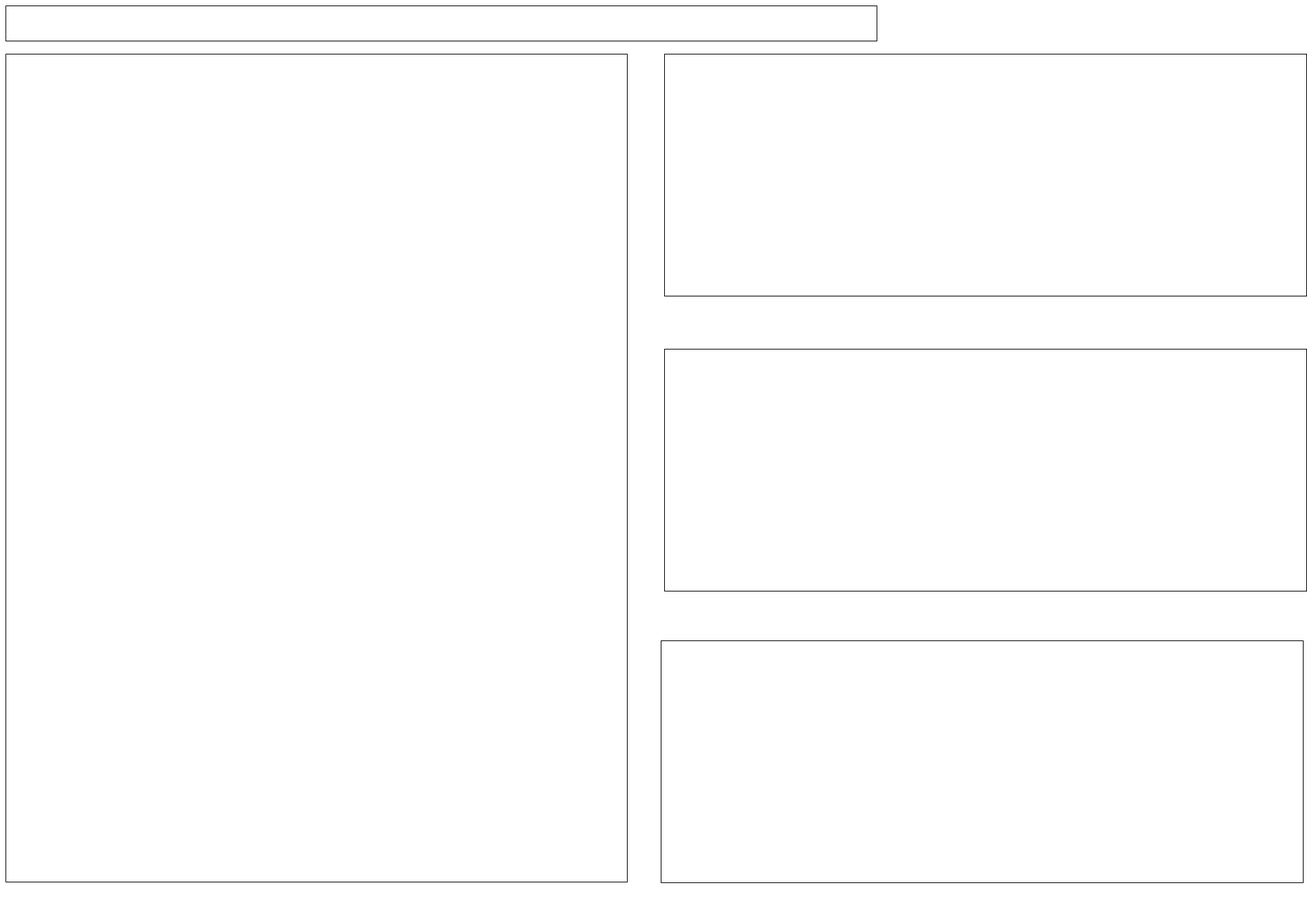
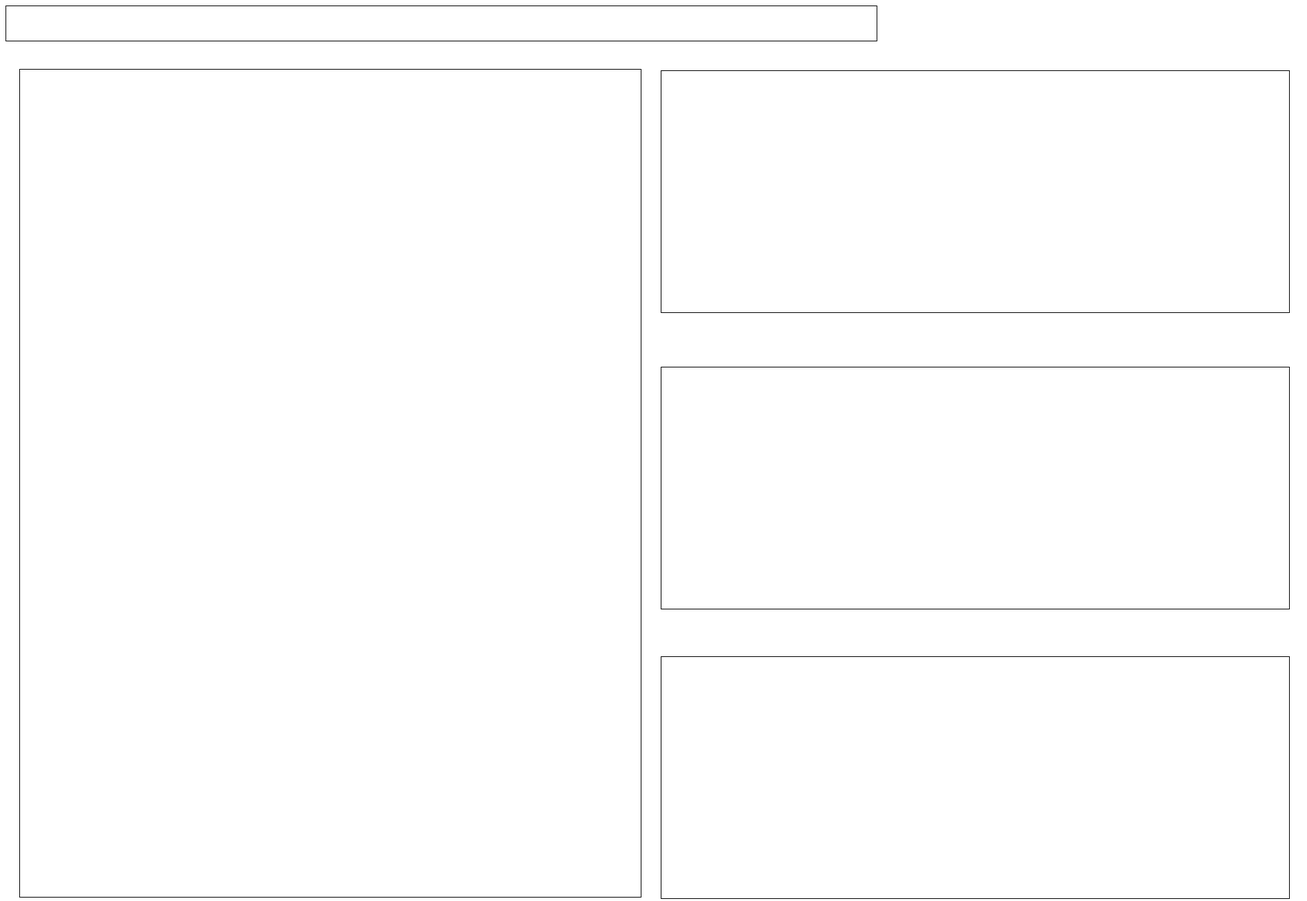
Before and after one commit to falisoa26/exercicestyle, a plain HTML site: page index.html in a window 1280 px wide. Shown: the top 1307 px of the page at 69% size, 1895 px wide, since content can reach past the window. Drawn offline with Linux system fonts and the light colour scheme.

Commit message:
modification

```diff
--- a/index.html
+++ b/index.html
@@ -11,34 +11,38 @@ header{
     border: solid 1px black ;
     width: 900px;
     height: 1200px;
+    margin-top: 20px;
 }
 .section2{
     border: solid 1px black;
     position: absolute;
     height: 350px;
-    width: 930px;
-    margin-left: 955px;
-    margin-top: -1220px;
+    width: 910px;
+    margin-left: 930px;
+    margin-top: -1200px;
 }
 .section3{
     border: solid 1px black;
     position: absolute;
     height: 350px;
-    width: 930px;
-    margin-left: 955px;
-    margin-top: -810px;
+    width: 910px;
+    margin-left: 930px;
+    margin-top: -770px;
 }
 .section4{
     border: solid 1px black;
     position: absolute;
     height: 350px;
-    width: 930px;
-    margin-left: 950px;
-    margin-top: -405px;
+    width: 910px;
+    margin-left: 930px;
+    margin-top: -350px;
 }
 footer{
     border: solid 1px black;
     height: 80px;
+}
+main{
+    padding: 20px;
 }
         </style>
 
@@ -47,18 +51,17 @@ footer{
 </html>
 <body>
 <header></header>
-<br>
+
 <main>
+
+
     <section class="section1"></section>
-    <br>
     <section class="section2"></section>
-    <br>
     <section class="section3"></section>
-    <br>
     <section class="section4"></section>
 
 
 </main>
-<br>
+
 <footer></footer>
 </body>
```
